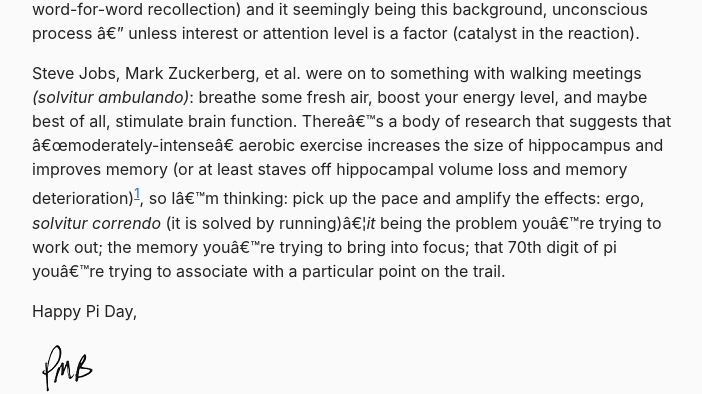
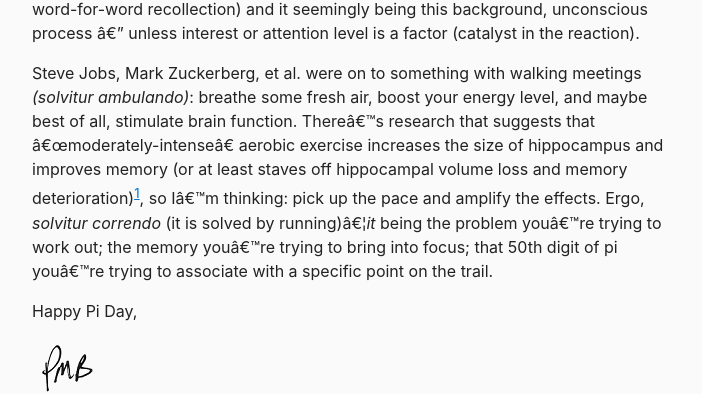
Before and after one commit to berensp/berensp.github.io, a Jekyll site: the page built from _posts/2023-03-14-solvitur-currendo.md, in a window 1280 px wide. Shown: the part 1089-1483 px from the top of the page, without its empty margins (288-990 px from the left). Built offline with Jekyll 4.4.1, drawn with Linux system fonts in a browser that asks for light colours; a script that is not in the unit is left out.

Commit message:
Update 2023-03-14-solvitur-currendo.md

```diff
--- a/_posts/2023-03-14-solvitur-currendo.md
+++ b/_posts/2023-03-14-solvitur-currendo.md
@@ -22,7 +22,7 @@
 
 And so I was plumb amazed both by how powerful the encoding can be (my near word-for-word recollection) and it seemingly being this background, unconscious process — unless interest or attention level is a factor (catalyst in the reaction).
 
-Steve Jobs, Mark Zuckerberg, et al. were on to something with walking meetings *(solvitur ambulando)*: breathe some fresh air, boost your energy level, and maybe best of all, stimulate brain function. There's a body of research that suggests that "moderately-intense" aerobic exercise increases the size of hippocampus and improves memory (or at least staves off hippocampal volume loss and memory deterioration)[^1], so I'm thinking: pick up the pace and amplify the effects: ergo, *solvitur correndo* (it is solved by running)...*it* being the problem you're trying to work out; the memory you're trying to bring into focus; that 70th digit of pi you're trying to associate with a particular point on the trail.
+Steve Jobs, Mark Zuckerberg, et al. were on to something with walking meetings *(solvitur ambulando)*: breathe some fresh air, boost your energy level, and maybe best of all, stimulate brain function. There's research that suggests that "moderately-intense" aerobic exercise increases the size of hippocampus and improves memory (or at least staves off hippocampal volume loss and memory deterioration)[^1], so I'm thinking: pick up the pace and amplify the effects. Ergo, *solvitur correndo* (it is solved by running)...*it* being the problem you're trying to work out; the memory you're trying to bring into focus; that 50th digit of pi you're trying to associate with a specific point on the trail.
 
 [^1]: Erickson, Kirk I., et al. ["Exercise training increases size of hippocampus and improves memory."](https://www.pnas.org/doi/10.1073/pnas.1015950108) *Proceedings of the national academy of sciences* 108.7 (2011): 3017-3022.
 
```
